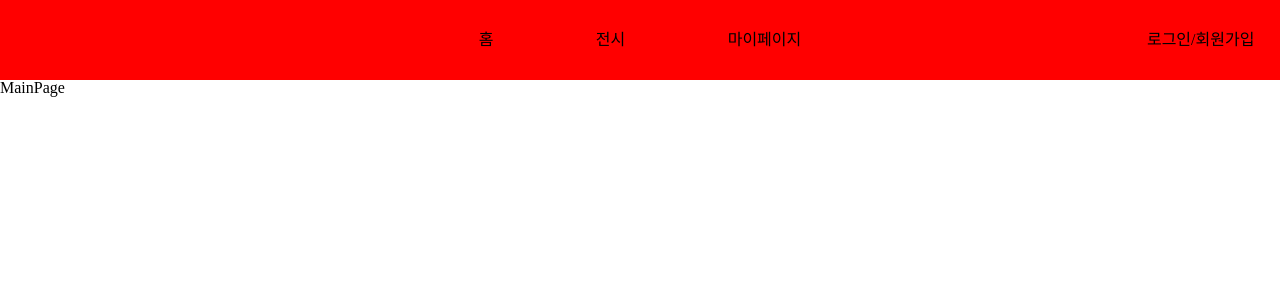
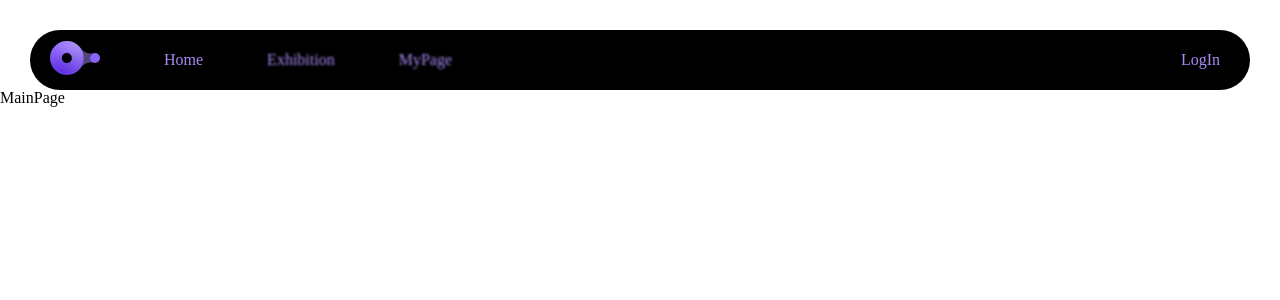
Before and after one commit to 23-2-Media-Project/front, a React (Create React App) app: page / in a window 1280 px wide. Shown: the top 300 px of the page. Built offline with nearby package versions, Linux system fonts and the light colour scheme; a web font is replaced by a local one.

Commit message:
feature: 헤더 스타일 및 기능 변경

```diff
--- a/src/components/common/Header.jsx
+++ b/src/components/common/Header.jsx
@@ -1,57 +1,91 @@
-import React from "react";
-import { Link } from "react-router-dom";
+import React, { useState } from "react";
+import { Link, useLocation } from "react-router-dom";
 import styled from "styled-components";
+
+import { ReactComponent as Logo } from "../../assets/logo/logo.svg";
 
 /* FIXME: 헤더 컴포넌트 (임시로 디자인 완료 후 수정 필요)
  * TODO:
- * [ ] 로고 삽입
+ * [O] 로고 삽입
  * [ ] 홈 화면 이동 버튼 생성
  * [ ] 전시 페이지 이동 버튼 생성
- * [ ] 파트너 페이지 이동 버튼 생성
  * [ ] 마이페이지 이동 버튼 생성
- * [ ] 우측 로그인 전 : 로그인/회원가입 버튼 생성
- * [ ] 우측 로그인 후 : 프로필 사진 및 드롭다운
+ * [ ] 로그인/로그라웃 버튼 생성
  *
  */
+
 const Header = () => {
+  // 현재 경로 확인 변수
+  let location = useLocation();
+
   return (
     <HeaderWrap>
+      <Link to="/">
+        <Logo style={{ width: "50px" }} />
+      </Link>
       <PageBtnWrap>
-        <PageBtn to="/">홈</PageBtn>
-        <PageBtn>전시</PageBtn>
-        <PageBtn>마이페이지</PageBtn>
+        {location?.pathname === "/" ? (
+          <PageBtn to="/" style={{ marginLeft: "5vw" }}>
+            Home
+          </PageBtn>
+        ) : (
+          <PageBlurBtn to="/" style={{ marginLeft: "5vw" }}>
+            Home
+          </PageBlurBtn>
+        )}
+        {location?.pathname === "/exhibition" ? (
+          <PageBtn to="exhibition">Exhibition</PageBtn>
+        ) : (
+          <PageBlurBtn to="exhibition">Exhibition</PageBlurBtn>
+        )}
+        {location?.pathname === "/mypage" ? (
+          <PageBtn to="mypage">MyPage</PageBtn>
+        ) : (
+          <PageBlurBtn to="mypage">MyPage</PageBlurBtn>
+        )}
       </PageBtnWrap>
-      <SignupBtn to="signup">로그인/회원가입</SignupBtn>
+      <SignupBtn to="signup">LogIn</SignupBtn>
     </HeaderWrap>
   );
 };
 
 const SignupBtn = styled(Link)`
   position: absolute;
-  right: 2%;
+  right: 30px;
   width: max-content;
   text-decoration: none;
   cursor: pointer;
-  color: #000;
+  color: #a88bf7;
 `;
 const PageBtn = styled(Link)`
   text-decoration: none;
   cursor: pointer;
-  color: #000;
+  color: #a88bf7;
+`;
+const PageBlurBtn = styled(Link)`
+  text-decoration: none;
+  cursor: pointer;
+  color: #a88bf7;
+  filter: blur(1.2px);
+  transition: 0.5s;
+  &:hover {
+    filter: blur(0);
+  }
 `;
 const PageBtnWrap = styled.div`
   display: flex;
-  gap: 8vw;
+  gap: 5vw;
 `;
 const HeaderWrap = styled.div`
   position: relative;
   display: flex;
   align-items: center;
-  justify-content: center;
-  width: 100vw;
-  height: 80px;
-  background-color: red;
-  padding: 0 2%;
+  width: max;
+  height: 60px;
+  margin: 30px 30px 0 30px;
+  background-color: #000;
+  border-radius: 100px;
+  padding-left: 20px;
   box-sizing: border-box;
 `;
 
```
